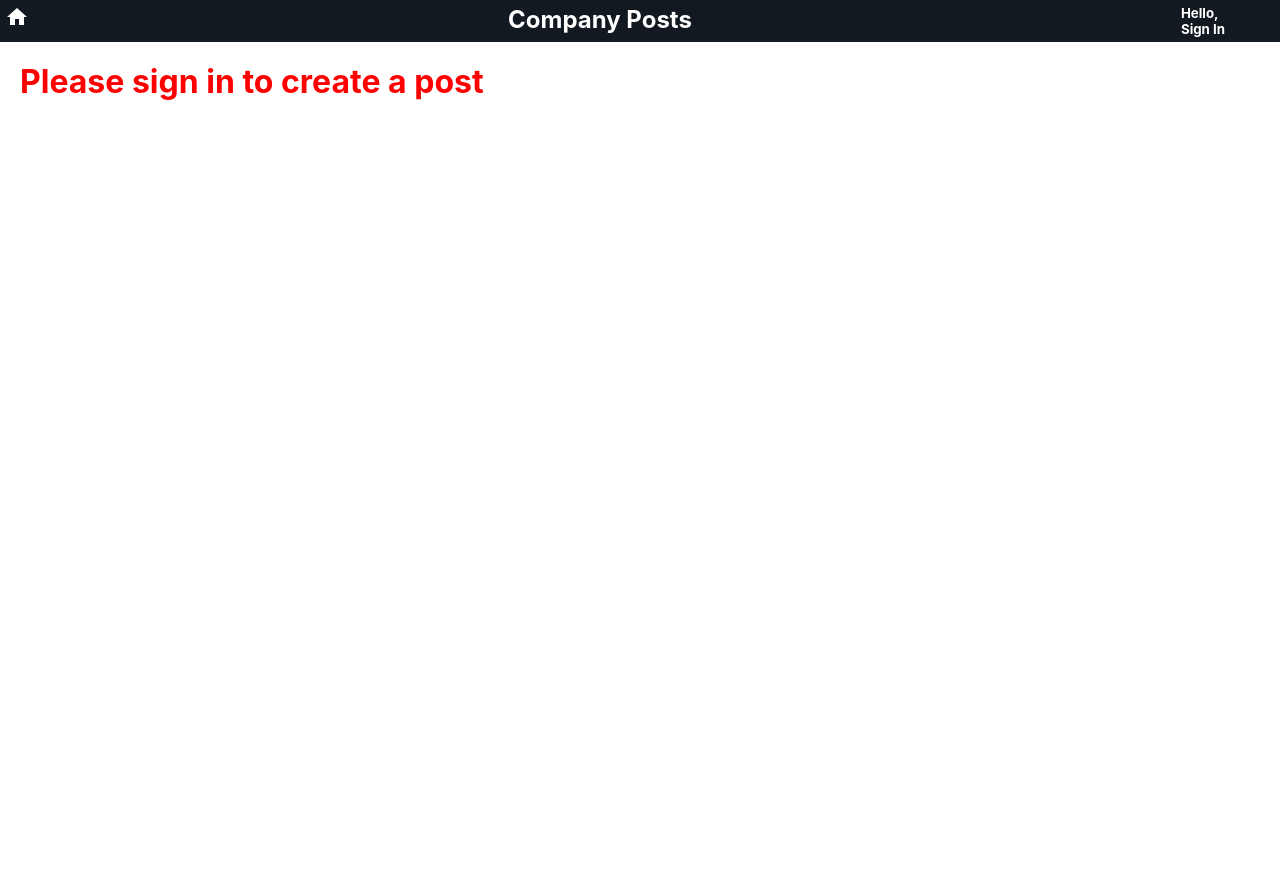
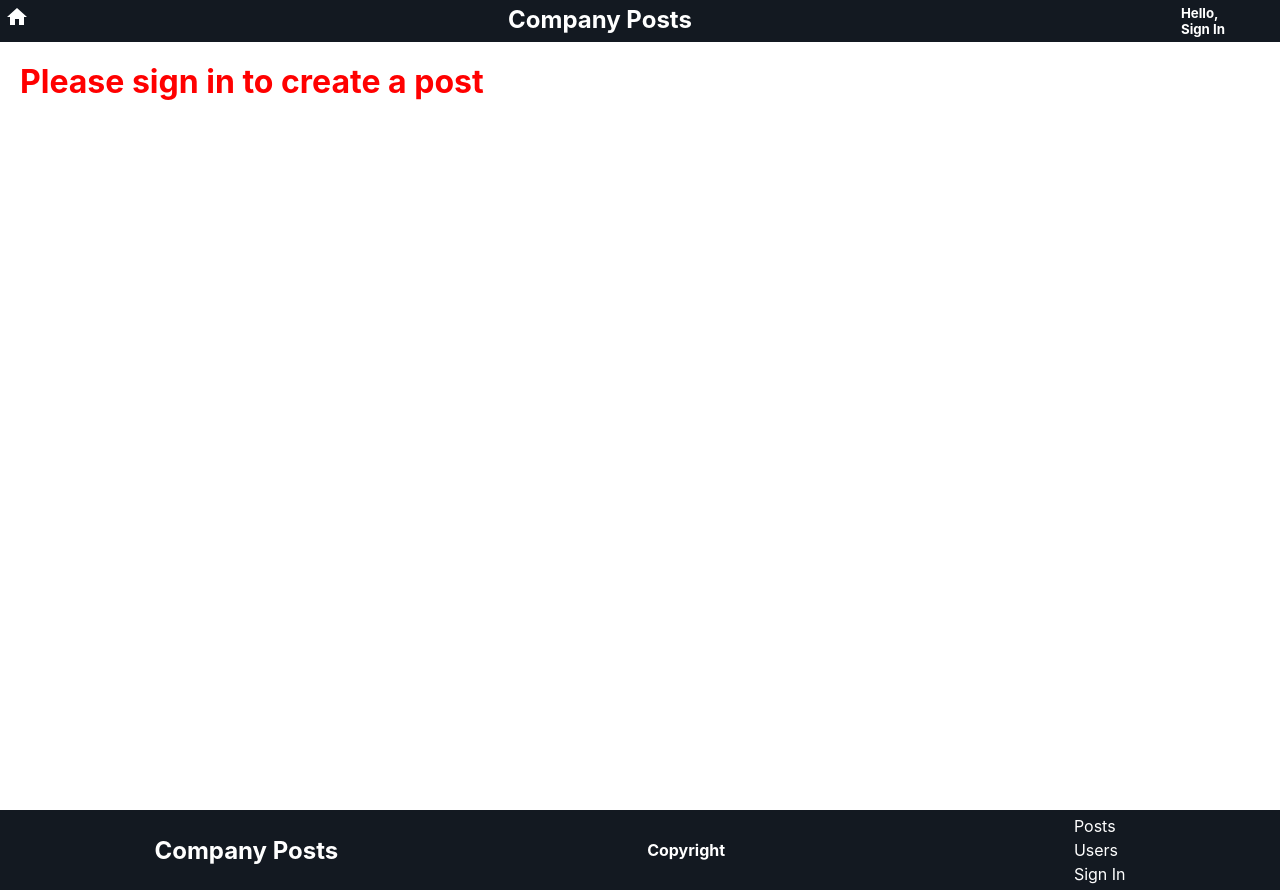
Before and after one commit to JKotov-Git/company-posts, a React (Create React App) app in the folder client/: page /createPost in a window 1280 px wide. Before the commit the page ends 800 px from the top, so only its background shows below. Built offline with nearby package versions, Linux system fonts and the light colour scheme.

Commit message:
integrate footer tothe pages

```diff
--- a/client/src/App.css
+++ b/client/src/App.css
@@ -3,5 +3,8 @@
 }
 
 .App {
-  height:100vh;
+  width: 100%;
+  height: 100%;
+  padding: 0;
+  box-sizing: border-box;
 }
--- a/client/src/App.js
+++ b/client/src/App.js
@@ -6,6 +6,7 @@ import CreateAccount from "../src/pages/CreateAccount/CreateAccount";
 import CreatePost from "../src/pages/CreatePost/CreatePost";
 import ReadPost from "../src/pages/ReadPost/ReadPost";
 import Header from "../src/components/header/Header";
+import Footer from "../src/components/footer/Footer";
 
 function App() {
   return (
@@ -15,10 +16,12 @@ function App() {
           <Route path="/readPost">
           <Header />
             <ReadPost />
+
           </Route>
           <Route path="/createPost">
             <Header />
             <CreatePost />
+            <Footer />
           </Route>
           <Route path="/createAccount">
             <CreateAccount />
@@ -29,8 +32,10 @@ function App() {
           <Route path="/">
             <Header />
             <HomePage />
+            <Footer />
           </Route>
         </Switch>
+
       </div>
     </Router>
   );
--- a/client/src/components/footer/Footer.css
+++ b/client/src/components/footer/Footer.css
@@ -0,0 +1,17 @@
+.footer-container {
+  width: 100%;
+  box-sizing: border-box;
+  height: 80px;
+  display: flex;
+  background-color: #131921;
+  color: white;
+  justify-content: space-around;
+  align-items: center;
+  position: absolute;
+  top: 100%;
+  margin-top:10px;
+}
+.footer-links ul {
+  list-style: none;
+  line-height: 1.5;
+}
--- a/client/src/components/footer/Footer.js
+++ b/client/src/components/footer/Footer.js
@@ -0,0 +1,24 @@
+import React from "react";
+import "./Footer.css";
+
+const Footer = () => {
+  return (
+    <div className="footer-container">
+      <div className="footer-company">
+        <h2>Company Posts</h2>
+      </div>
+      <div className="footer-copyright">
+        <h4>Copyright</h4>
+      </div>
+      <div className="footer-links">
+        <ul>
+          <li>Posts</li>
+          <li>Users</li>
+          <li>Sign In</li>
+        </ul>
+      </div>
+    </div>
+  );
+};
+
+export default Footer;
--- a/client/src/components/header/Header.css
+++ b/client/src/components/header/Header.css
@@ -3,6 +3,8 @@
   padding: 5px;
   background-color: #131921;
   color: white;
+  width:100%;
+  box-sizing: border-box;
 }
 
 .header-home-icon {
--- a/client/src/index.css
+++ b/client/src/index.css
@@ -1,5 +1,6 @@
 body {
   margin: 0;
+
   font-family: -apple-system, BlinkMacSystemFont, 'Segoe UI', 'Roboto', 'Oxygen',
     'Ubuntu', 'Cantarell', 'Fira Sans', 'Droid Sans', 'Helvetica Neue',
     sans-serif;
--- a/client/src/pages/HomePage/HomePage.js
+++ b/client/src/pages/HomePage/HomePage.js
@@ -1,6 +1,7 @@
 import React, { useState, useEffect } from "react";
 import "./HomePage.css";
 import Navbar from "../../components/navbar/Navbar";
+import Footer from "../../components/footer/Footer";
 import { useStateValue } from "../../context/StateProvider";
 
 import ReactPaginate from "react-paginate";
@@ -100,6 +101,7 @@ const HomePage = () => {
           onPageChange={onPageChange}
         />
       </div>
+
     </div>
   );
 };
```
